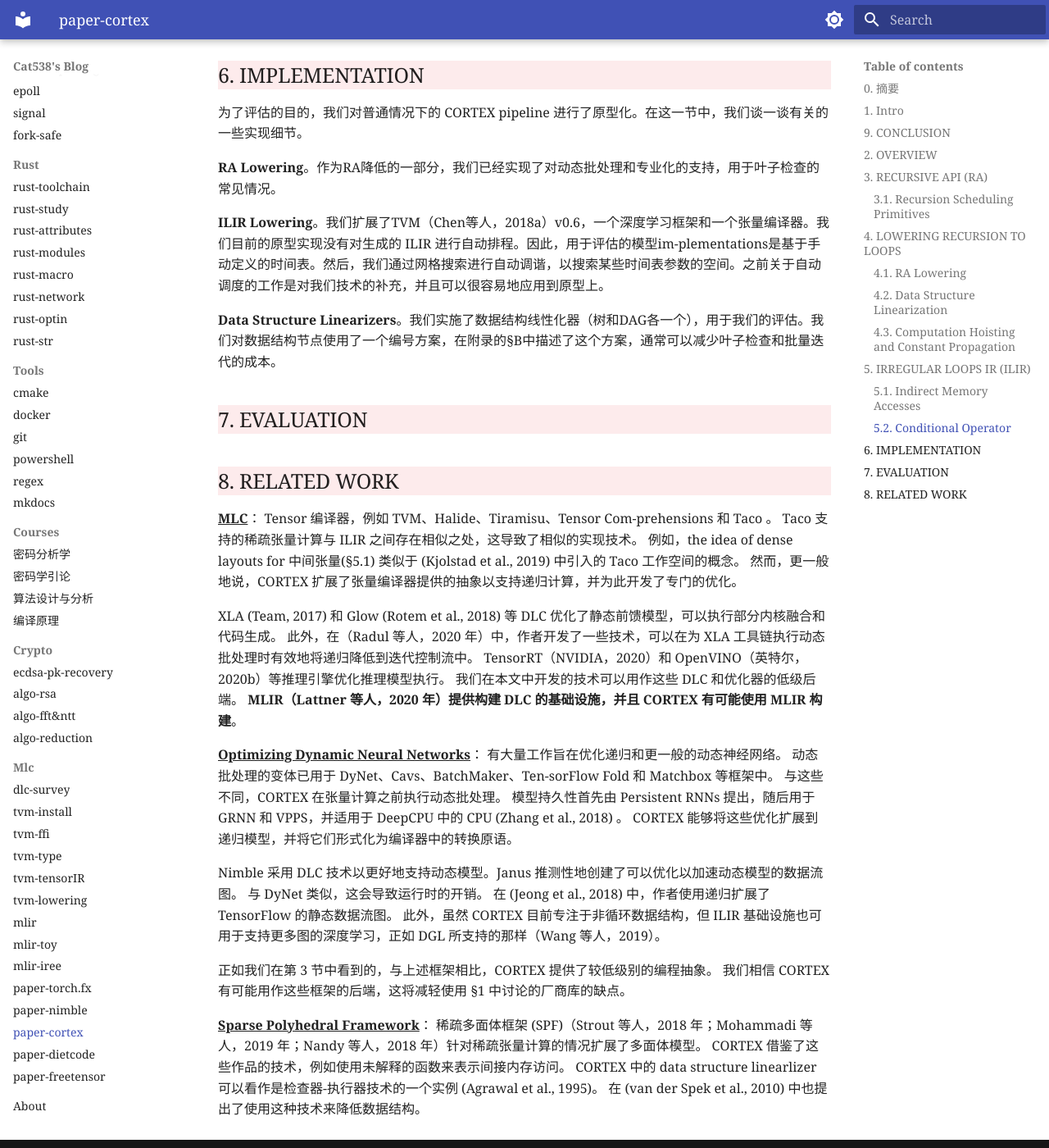
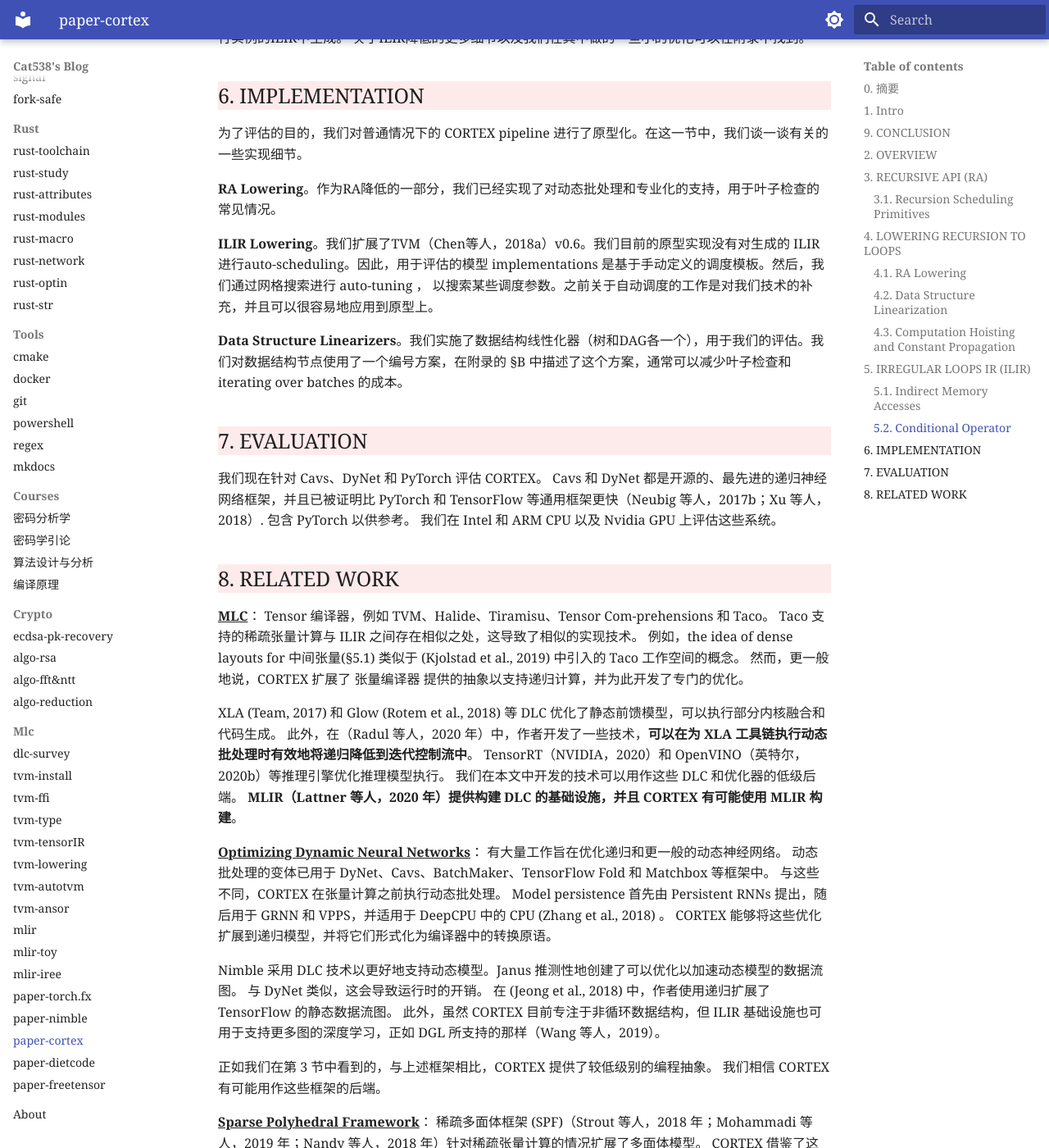
Before and after one commit to cat538/cat538.github.io, an MkDocs documentation site: the page built from docs/mlc/paper-cortex.md, in a window 1280 px wide and 1400 px high, scrolled down 9456 px. Shown: the whole window at 82% size. Built offline with MkDocs 1.6.1 and Material for MkDocs 9.7.7, drawn with Linux system fonts in a browser that asks for light colours; some of the changed text lies outside the part shown.

Commit message:
tvm-ansor; tvm-autotvm

```diff
--- a/docs/mlc/paper-cortex.md
+++ b/docs/mlc/paper-cortex.md
@@ -3,7 +3,7 @@
 文章基于 TVM 发表在2021 MLSys， 针对深度学习中的**递归模型**做了专门的优化，后续工作有 dietcode等
 
 ## 0. 摘要
-优 DL 模型一般分两步进行。(i)高层次的图优化，如内核融合；(ii)低层次的内核优化，如 vendor 库中的优化。这种方法往往会留下显著的性能，特别是对于递归深度学习模型的情况。在本文中，我们提出了CORTEX，一种基于编译器的方法，为递归模型生成高效的代码，用于低延迟推理。我们的编译器方法和对厂商库的低依赖性使我们能够进行端到端的优化， 使得推理延迟比过去的工作低14倍，适应多后端。
+优 DL 模型一般分两步进行。(i)高层次的图优化，如内核融合；(ii)低层次的内核优化，如 vendor 库中的优化。这种方法往往会留下显著的性能，特别是对于递归深度学习模型的情况。在本文中，我们提出了CORTEX，一种基于编译器的方法，**为递归模型生成高效的代码**，用于低延迟推理。我们的编译器方法和对厂商库的低依赖性使我们能够进行端到端的优化， 使得推理延迟比过去的工作低14倍，适应多后端。
 
 ## 1. Intro
 DL 应用对模型的推理延迟有严格要求。因此，各种各样的硬件，包括CPU（Zhang等人，2018）、GPU（Nvidia AI，2019）和专门的加速器（Jouppi等人，2017），都在生产中用于低延迟推理。
@@ -12,7 +12,7 @@ DL 应用对模型的推理延迟有严格要求。因此，各种各样的硬
 
 <div class="autocb" style="text-align:center;"><img src="./paper-cortex.assets\autocb_0.png" style="zoom: 50%;box-shadow: rgba(0, 0, 0, 0.5) 10px 10px 10px; border-radius: 10px;" /></div>
 
-过去关于递归和动态模型的工作，如DyNet（Neubig等人，2017a;b）、Cavs（Xu等人，2018）和 PyTorch（Paszke等人，2019）都依赖于特定硬件、高度优化的 vendor 库，如用于 Nvidia GPU 的 cuDNN（Chetlur等人，2014）和用于 Intel CPU 的 MKL（In-tel，2020a）。厂商库使这些框架能够为用户提供一个通用接口，在运行时采用专门的高性能内核实现，并有效利用需要针对的广泛的后端。
+过去关于递归和动态模型的工作，如DyNet（Neubig等人，2017a;b）、Cavs（Xu等人，2018）和 PyTorch（Paszke等人，2019）都依赖于特定硬件、高度优化的 vendor 库，如用于 Nvidia GPU 的 cuDNN（Chetlur等人，2014）和用于 Intel CPU 的 MKL（Intel，2020a）。厂商库使这些框架能够为用户提供一个通用接口，在运行时采用专门的高性能内核实现，并有效利用需要针对的广泛的后端。
 
 然而，厂商库在 model coverage 和 development effort 方面不理想。由于这些库是高度优化的，实现它们是一个非常复杂的过程。因此，它们只包含最常用的模型和内核的实现。例如，cuDNN 包含 LSTM 和 GRU 模型的实现，但不包含不太常用的 TreeLSTM 和 MV-RNN 模型。
 
@@ -126,14 +125,14 @@ RA lowering 后产生 ILIR 。ILIR 是基于循环和数据结构的 agnostic
 ### 5.1. Indirect Memory Accesses
 我们将作为间接内存访问的一部分产生的非affine索引表达式表示为循环变量的未解释函数（Strout等人，2018）。间接内存访问需要进一步的改变，这将在接下来描述。
 
-**Bounds Inference:** 编译过程中，张量编译器为输入程序中的所有算子推断循环边界。对于每个产生张量t的算子，编译器首先计算t的哪些区域是其消费者需要的。然后，这个数量被转化为op的循环边界。在传统的张量编译器中，这是直接的，因为算子的循环和相应的张量尺寸之间存在着一对一的对应关系。然而，ILIR的情况并非如此，正如清单2所显示的那样。张量lh、rh和rnn各有两个维度，但生成的 ILIR 对其相应的算子都有三个循环。因此，我们要求ILIR明确说明张量尺寸与相应算子的循环巢中的循环之间的关系。这将在附录的A.2节中进一步讨论。
+**Bounds Inference:** 编译过程中，张量编译器为输入程序中的所有算子推断循环边界。对于每个产生张量 t 的算子，编译器首先计算 t 的哪些区域是其消费者需要的。然后，这个数量被转化为 op 的循环边界。在传统的张量编译器中，这是直接的，因为算子的循环和相应的张量尺寸之间存在着一对一的对应关系。然而，ILIR的情况并非如此，正如清单2所显示的那样。张量 lh、 rh 和 rnn 各有两个维度，但生成的 ILIR 对其相应的算子都有三个循环。因此，我们要求 ILIR 明确说明张量尺寸与相应算子的循环中的循环之间的关系。这将在附录的A.2节中进一步讨论。
 
-**Tensor Data Layouts:** 中间十张量的数据布局经常需要改变，以便有效地使用内存子系统。为了实现这样的优化，ILIR公开了数据布局基元，允许张量尺寸被分割、重新排序和融合，类似于相应的循环转换。
+**Tensor Data Layouts:** 中间张量的数据布局经常需要改变，以便有效地使用内存子系统。为了实现这样的优化，ILIR公开了数据布局基元，允许张量尺寸被分割、重新排序和融合，类似于相应的循环转换。
 
-当中间张量存储在scratchpad内存中时，如图5中的A1，用非affine表达式为其建立索引会导致张量的稀疏填充。这样一个稀疏填充的张量占据了过多的内存，这是有问题的，因为刮板内存空间往往是很宝贵的。这可以从图5的左边尺寸看出，A1的一半是未使用的。在这种情况下，我们可以通过循环迭代空间对张量进行索引，而不是像图5的右边那样。注意我们现在需要在scratchpad内存中分配一个小得多的张量。这种转换也通过将间接内存访问变成仿射访问来降低索引成本。它也被暴露为一个调度基元。
+当中间张量存储在 scratchpad memory 中时，如 图5 中的A1， 用非affine表达式为其建立索引会导致张量的稀疏填充。这样一个稀疏填充的张量占据了过多的内存，这是有问题的，因为 scratchpad memory 很宝贵。这可以从 图5 的左边尺寸看出，A1的一半是未使用的。在这种情况下，我们可以通过循环迭代空间对张量进行索引，而不是像 图5 的右边那样。注意我们现在需要在 scratchpad memory 中分配一个小得多的张量。这种转换也通过将间接内存访问变成仿射访问来降低索引成本。它也被暴露为一个调度基元。
 
 ### 5.2. Conditional Operator
-为了降低条件检查，如我们模型中的isleaf检查，我们在ILIR中添加了一个条件算子。它需要两个子图和一个条件检查作为输入，并被降低为一个if语句。如果用户没有专门的叶子检查，条件算子就会在我们的运行实例的ILIR中生成。
+为了降低条件检查，如我们模型中的 isleaf 检查，我们在 ILIR 中添加了一个条件算子。它需要两个子图和一个条件检查作为输入，并被降低为一个if语句。如果用户没有专门的叶子检查，条件算子就会在我们的运行实例的ILIR中生成。
 关于ILIR降低的更多细节以及我们在其中做的一些小的优化可以在附录中找到。
 
 ## 6. IMPLEMENTATION
@@ -141,22 +140,25 @@ RA lowering 后产生 ILIR 。ILIR 是基于循环和数据结构的 agnostic
 
 **RA Lowering**。作为RA降低的一部分，我们已经实现了对动态批处理和专业化的支持，用于叶子检查的常见情况。
 
-**ILIR Lowering**。我们扩展了TVM（Chen等人，2018a）v0.6，一个深度学习框架和一个张量编译器。我们目前的原型实现没有对生成的 ILIR 进行自动排程。因此，用于评估的模型im-plementations是基于手动定义的时间表。然后，我们通过网格搜索进行自动调谐，以搜索某些时间表参数的空间。之前关于自动调度的工作是对我们技术的补充，并且可以很容易地应用到原型上。
+**ILIR Lowering**。我们扩展了TVM（Chen等人，2018a）v0.6。我们目前的原型实现没有对生成的 ILIR 进行auto-scheduling。因此，用于评估的模型 implementations 是基于手动定义的调度模板。然后，我们通过网格搜索进行  auto-tuning ， 以搜索某些调度参数。之前关于自动调度的工作是对我们技术的补充，并且可以很容易地应用到原型上。
 
-**Data Structure Linearizers**。我们实施了数据结构线性化器（树和DAG各一个），用于我们的评估。我们对数据结构节点使用了一个编号方案，在附录的§B中描述了这个方案，通常可以减少叶子检查和批量迭代的成本。
+**Data Structure Linearizers**。我们实施了数据结构线性化器（树和DAG各一个），用于我们的评估。我们对数据结构节点使用了一个编号方案，在附录的 §B 中描述了这个方案，通常可以减少叶子检查和 iterating over batches 的成本。
 
 ## 7. EVALUATION
+我们现在针对 Cavs、DyNet 和 PyTorch 评估 CORTEX。 Cavs 和 DyNet 都是开源的、最先进的递归神经网络框架，并且已被证明比 PyTorch 和 TensorFlow 等通用框架更快（Neubig 等人，2017b；Xu 等人，2018）. 包含 PyTorch 以供参考。 我们在 Intel 和 ARM CPU 以及 Nvidia GPU 上评估这些系统。
+
+
 
 ## 8. RELATED WORK
-**<u>MLC</u>**： Tensor 编译器，例如 TVM、Halide、Tiramisu、Tensor Com-prehensions 和 Taco 。 Taco 支持的稀疏张量计算与 ILIR 之间存在相似之处，这导致了相似的实现技术。 例如，the idea of dense layouts for 中间张量(§5.1) 类似于 (Kjolstad et al., 2019) 中引入的 Taco 工作空间的概念。 然而，更一般地说，CORTEX 扩展了张量编译器提供的抽象以支持递归计算，并为此开发了专门的优化。
+**<u>MLC</u>**： Tensor 编译器，例如 TVM、Halide、Tiramisu、Tensor Com-prehensions 和 Taco。 Taco 支持的稀疏张量计算与 ILIR 之间存在相似之处，这导致了相似的实现技术。 例如，the idea of dense layouts for 中间张量(§5.1) 类似于 (Kjolstad et al., 2019) 中引入的 Taco 工作空间的概念。 然而，更一般地说，CORTEX 扩展了 张量编译器 提供的抽象以支持递归计算，并为此开发了专门的优化。
 
-XLA (Team, 2017) 和 Glow (Rotem et al., 2018) 等 DLC 优化了静态前馈模型，可以执行部分内核融合和代码生成。 此外，在（Radul 等人，2020 年）中，作者开发了一些技术，可以在为 XLA 工具链执行动态批处理时有效地将递归降低到迭代控制流中。 TensorRT（NVIDIA，2020）和 OpenVINO（英特尔，2020b）等推理引擎优化推理模型执行。 我们在本文中开发的技术可以用作这些 DLC 和优化器的低级后端。 **MLIR（Lattner 等人，2020 年）提供构建 DLC 的基础设施，并且 CORTEX 有可能使用 MLIR 构建**。
+XLA (Team, 2017) 和 Glow (Rotem et al., 2018) 等 DLC 优化了静态前馈模型，可以执行部分内核融合和代码生成。 此外，在（Radul 等人，2020 年）中，作者开发了一些技术，**可以在为 XLA 工具链执行动态批处理时有效地将递归降低到迭代控制流中**。 TensorRT（NVIDIA，2020）和 OpenVINO（英特尔，2020b）等推理引擎优化推理模型执行。 我们在本文中开发的技术可以用作这些 DLC 和优化器的低级后端。 **MLIR（Lattner 等人，2020 年）提供构建 DLC 的基础设施，并且 CORTEX 有可能使用 MLIR 构建**。
 
 **<u>Optimizing Dynamic Neural Networks</u>**： 有大量工作旨在优化递归和更一般的动态神经网络。
-动态批处理的变体已用于 DyNet、Cavs、BatchMaker、Ten-sorFlow Fold 和 Matchbox 等框架中。 与这些不同，CORTEX 在张量计算之前执行动态批处理。 模型持久性首先由 Persistent RNNs 提出，随后用于 GRNN 和 VPPS，并适用于 DeepCPU 中的 CPU (Zhang et al., 2018) 。 CORTEX 能够将这些优化扩展到递归模型，并将它们形式化为编译器中的转换原语。
+动态批处理的变体已用于 DyNet、Cavs、BatchMaker、TensorFlow Fold 和 Matchbox 等框架中。 与这些不同，CORTEX 在张量计算之前执行动态批处理。 Model persistence 首先由 Persistent RNNs 提出，随后用于 GRNN 和 VPPS，并适用于 DeepCPU 中的 CPU (Zhang et al., 2018) 。 CORTEX 能够将这些优化扩展到递归模型，并将它们形式化为编译器中的转换原语。
 
 Nimble 采用 DLC 技术以更好地支持动态模型。Janus 推测性地创建了可以优化以加速动态模型的数据流图。 与 DyNet 类似，这会导致运行时的开销。 在 (Jeong et al., 2018) 中，作者使用递归扩展了 TensorFlow 的静态数据流图。 此外，虽然 CORTEX 目前专注于非循环数据结构，但 ILIR 基础设施也可用于支持更多图的深度学习，正如 DGL 所支持的那样（Wang 等人，2019）。
 
-正如我们在第 3 节中看到的，与上述框架相比，CORTEX 提供了较低级别的编程抽象。 我们相信 CORTEX 有可能用作这些框架的后端，这将减轻使用 §1 中讨论的厂商库的缺点。
+正如我们在第 3 节中看到的，与上述框架相比，CORTEX 提供了较低级别的编程抽象。 我们相信 CORTEX 有可能用作这些框架的后端。
 
-**<u>Sparse Polyhedral Framework</u>**： 稀疏多面体框架 (SPF)（Strout 等人，2018 年；Mohammadi 等人，2019 年；Nandy 等人，2018 年）针对稀疏张量计算的情况扩展了多面体模型。 CORTEX 借鉴了这些作品的技术，例如使用未解释的函数来表示间接内存访问。 CORTEX 中的 data structure linearlizer 可以看作是检查器-执行器技术的一个实例 (Agrawal et al., 1995)。 在 (van der Spek et al., 2010) 中也提出了使用这种技术来降低数据结构。
+**<u>Sparse Polyhedral Framework</u>**： 稀疏多面体框架 (SPF)（Strout 等人，2018 年；Mohammadi 等人，2019 年；Nandy 等人，2018 年）针对稀疏张量计算的情况扩展了多面体模型。 CORTEX 借鉴了这些作品的技术，例如使用未解释的函数来表示间接内存访问。 CORTEX 中的 data structure linearlizer 可以看作是 inspector-executor 技术的一个实例 (Agrawal et al., 1995)。 在 (van der Spek et al., 2010) 中也提出了使用这种技术来降低数据结构。
--- a/mkdocs.yml
+++ b/mkdocs.yml
@@ -75,6 +75,8 @@ nav:
     # - tvm-relax:          "mlc/tvm-relaxIR.md"
     - tvm-tensorIR:       "mlc/tvm-tensorIR.md"
     - tvm-lowering:       "mlc/tvm-lowering.md"
+    - tvm-autotvm:        "mlc/tvm-autotvm.md"
+    - tvm-ansor:          "mlc/tvm-ansor.md"
     - mlir:               "mlc/mlir.md"
     - mlir-toy:           "mlc/mlir-toy.md"
     - mlir-iree:          "mlc/mlir-iree.md"
```
Also changed, not shown: other parts of docs/mlc/paper-cortex.md (+1 -2 lines), docs/mlc/paper-freetensor.md (+33 -15 lines), docs/mlc/paper-nimble.md (+1 -1 lines), docs/mlc/tvm-ansor.md (added, +100 -0 lines), docs/mlc/tvm-autotvm.md (added, +103 -0 lines).
